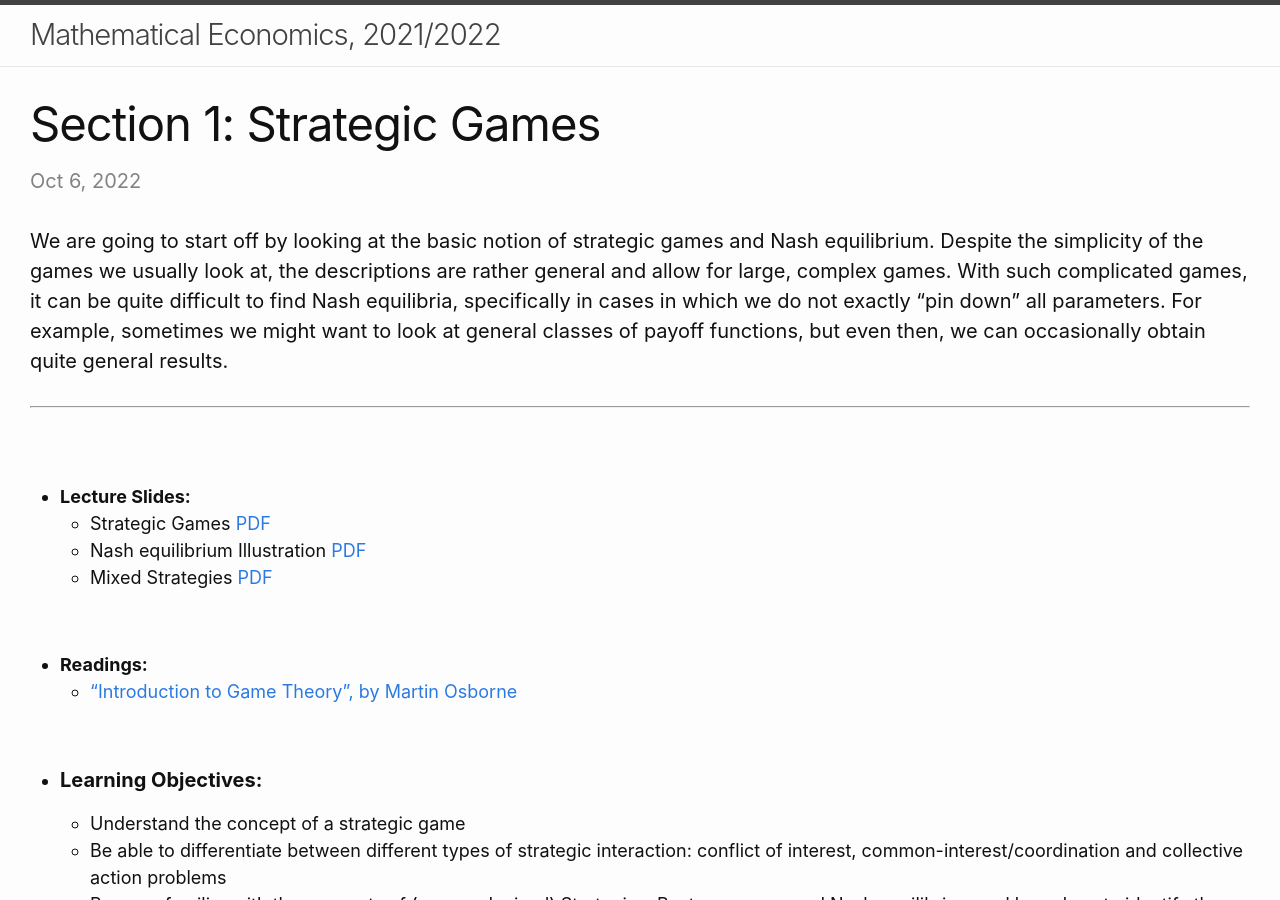
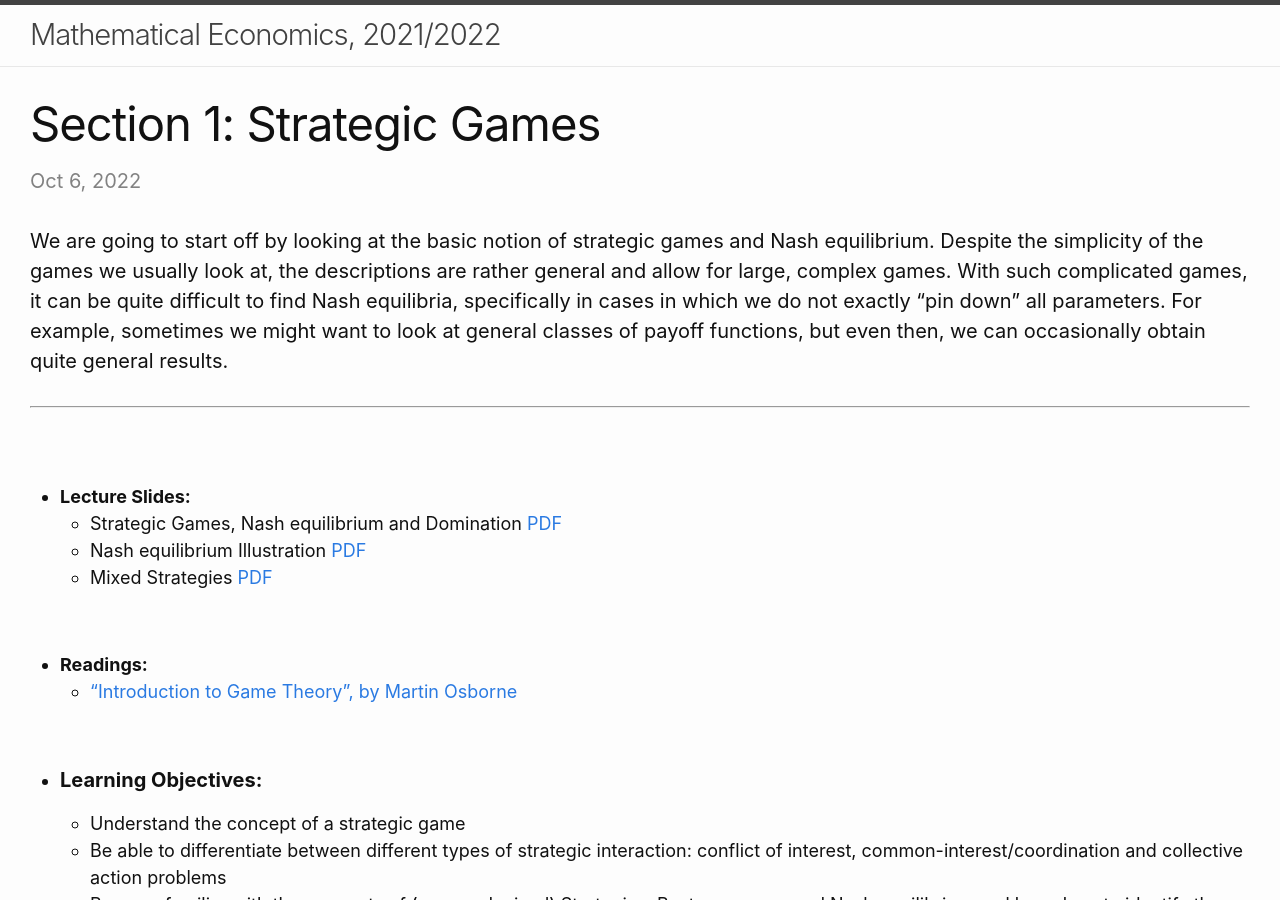
Before and after one commit to DrPeteAWag/MathEcon2022, a Jekyll site: the page built from _posts/2022-10-06-section1.md, in a window 1280 px wide and 900 px high. Built offline with Jekyll 4.4.1, drawn with Linux system fonts in a browser that asks for light colours.

Commit message:
Update 2022-10-06-section1.md

```diff
--- a/_posts/2022-10-06-section1.md
+++ b/_posts/2022-10-06-section1.md
@@ -11,7 +11,7 @@ We are going to start off by looking at the basic notion of strategic games and
 <br>
 
 - **Lecture Slides:**
-  - Strategic Games [PDF](https://drive.google.com/uc?export=download&id=1StvFev88Y4miOZidd7grptv1Cjnz2Njz)
+  - Strategic Games, Nash equilibrium and Domination [PDF](https://drive.google.com/uc?export=download&id=1StvFev88Y4miOZidd7grptv1Cjnz2Njz)
   - Nash equilibrium Illustration [PDF](https://drive.google.com/uc?export=download&id=13avLVjNr1FRPvA8bx9FStj6g0LKALTex)
   - Mixed Strategies [PDF](https://drive.google.com/uc?export=download&id=13tCBifN6ji1ggmuMMD5AdUh-eXvYJHK5)
 
```
